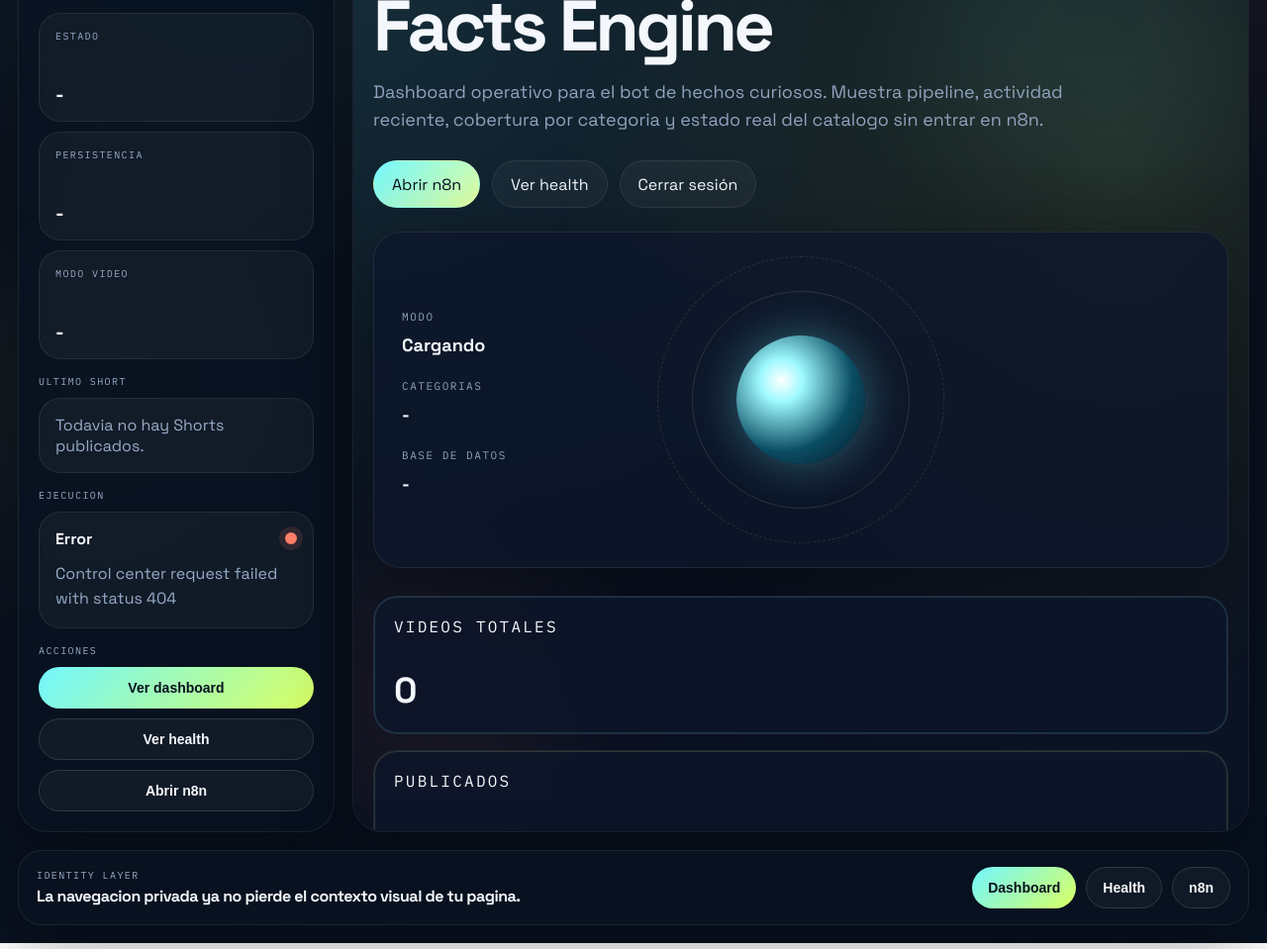
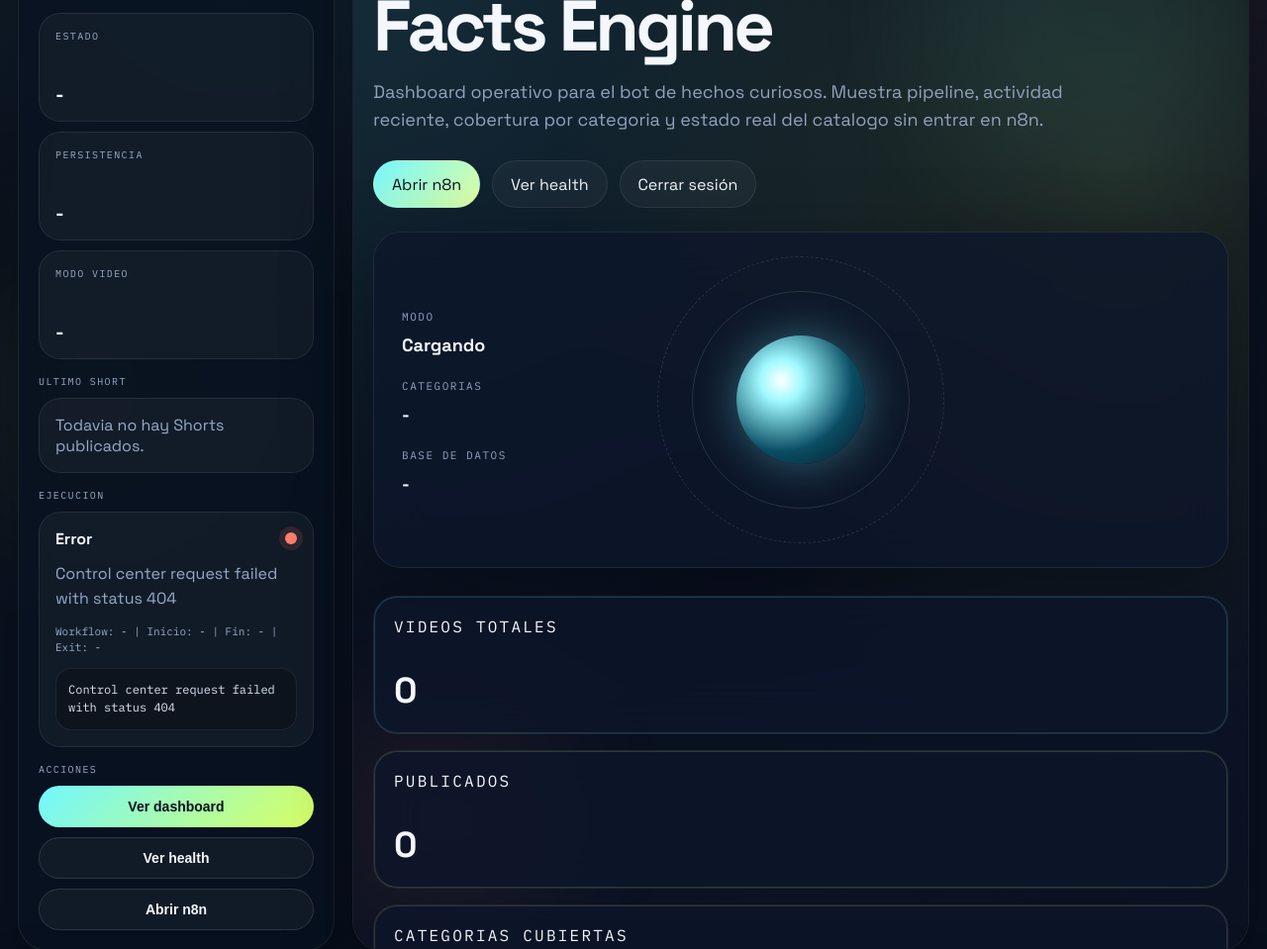
Before and after one commit to Duva-01/Video-Bot-N8N, a website: page public/shell/index.html in a window 1280 px wide. Shown: the part 324-1283 px from the top of the page at 99% size. Drawn offline with Linux system fonts and the light colour scheme; no server answers.

Commit message:
Fix embedded n8n routing and surface runner logs

```diff
--- a/public/shell/app.js
+++ b/public/shell/app.js
@@ -22,6 +22,8 @@
   const runnerStatusNode = document.getElementById("runnerStatus");
   const runnerCopyNode = document.getElementById("runnerCopy");
   const runnerDotNode = document.getElementById("runnerDot");
+  const runnerMetaNode = document.getElementById("runnerMeta");
+  const runnerLogsNode = document.getElementById("runnerLogs");
   let refreshTimer = null;
 
   function formatDate(value) {
@@ -95,6 +97,24 @@
       runnerCopyNode.textContent = "Sin ejecuciones recientes desde la shell.";
     }
 
+    runnerMetaNode.textContent = [
+      `Workflow: ${state.workflowName || "-"}`,
+      `Inicio: ${formatDate(state.startedAt)}`,
+      `Fin: ${formatDate(state.finishedAt)}`,
+      `Exit: ${state.exitCode ?? "-"}`,
+    ].join(" | ");
+
+    const stderrTail = String(state.stderrTail || "").trim();
+    const stdoutTail = String(state.stdoutTail || "").trim();
+    const lastError = String(state.lastError || "").trim();
+    const logText =
+      (isError && (lastError || stderrTail || stdoutTail)) ||
+      (isRunning && (stderrTail || stdoutTail)) ||
+      stdoutTail ||
+      stderrTail ||
+      "Sin logs recientes.";
+
+    runnerLogsNode.textContent = logText;
     runNowButton.disabled = Boolean(isRunning);
     runNowButton.textContent = isRunning ? "Running..." : "Run now";
   }
--- a/public/shell/index.html
+++ b/public/shell/index.html
@@ -91,6 +91,8 @@
                 <span class="runner-dot" id="runnerDot"></span>
               </div>
               <p class="sidebar-copy" id="runnerCopy">Sin ejecuciones recientes desde la shell.</p>
+              <div class="runner-meta" id="runnerMeta">Workflow: -</div>
+              <pre class="runner-logs" id="runnerLogs">Sin logs recientes.</pre>
             </article>
           </div>
 
--- a/public/shell/styles.css
+++ b/public/shell/styles.css
@@ -294,6 +294,29 @@ body {
   background: rgba(255, 255, 255, 0.04);
 }
 
+.runner-meta {
+  color: var(--muted);
+  font-family: "IBM Plex Mono", monospace;
+  font-size: 11px;
+  line-height: 1.5;
+}
+
+.runner-logs {
+  max-height: 240px;
+  margin: 0;
+  overflow: auto;
+  padding: 12px;
+  border-radius: 16px;
+  border: 1px solid rgba(255, 255, 255, 0.08);
+  background: rgba(0, 0, 0, 0.24);
+  color: #dbe6f4;
+  font-size: 12px;
+  line-height: 1.55;
+  font-family: "IBM Plex Mono", ui-monospace, monospace;
+  white-space: pre-wrap;
+  word-break: break-word;
+}
+
 .latest-card__empty {
   color: var(--muted);
 }
```
Also changed, not shown: services/render-proxy.js (+24 -0 lines).
